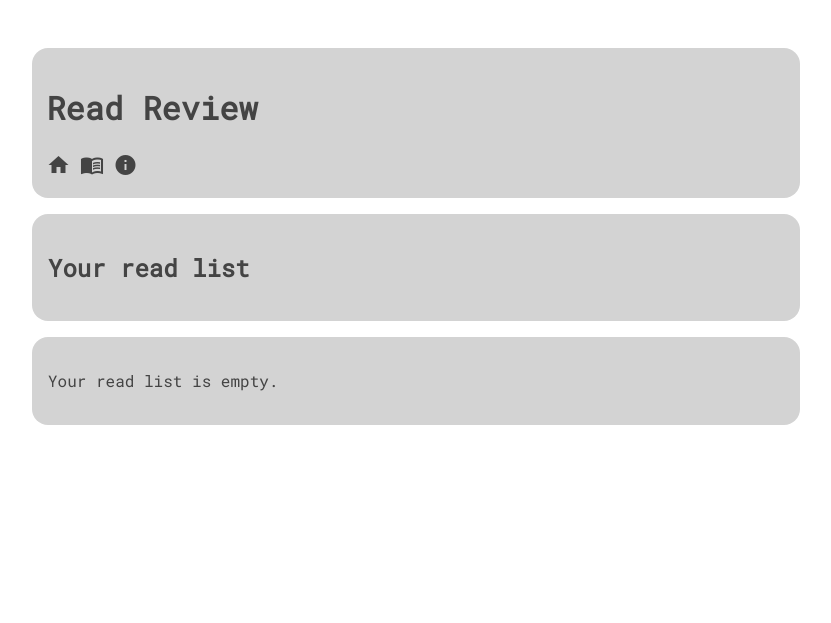
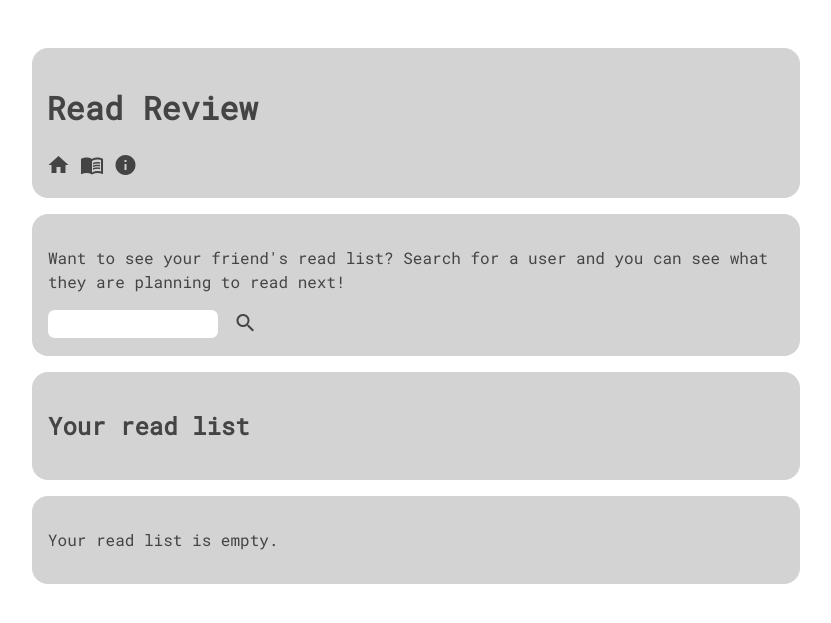
Before and after one commit to evahteri/Read-Review, a Flask app: template src/templates/read_list.html in a window 1280 px wide. Shown: the top 623 px of the page, without its empty margins (16-847 px from the left). Run offline with Flask 2, Linux system fonts and the light colour scheme; the template is opened without the code that fills it, so the values that code supplies are empty.

Commit message:
read list search function started

```diff
--- a/src/templates/read_list.html
+++ b/src/templates/read_list.html
@@ -2,6 +2,16 @@
 {% extends "layout.html" %}
 {% block title %}Read list{% endblock %}
 {% block content %}
+<div class="info">
+    <p>
+        Want to see your friend's read list?
+        Search for a user and you can see what they are planning to read next!
+    </p>
+    <form action="/user_search_results" method="GET">
+        <input type="text" name="query">
+        <button type="submit"><span class="material-icons">search</span></button>
+    </form>
+</div>
 <div class="info">
     <h2>Your read list</h2>
 </div>
```
Also changed, not shown: src/repositories/user_repository.py (+9 -0 lines), documentation/changelog.md.
